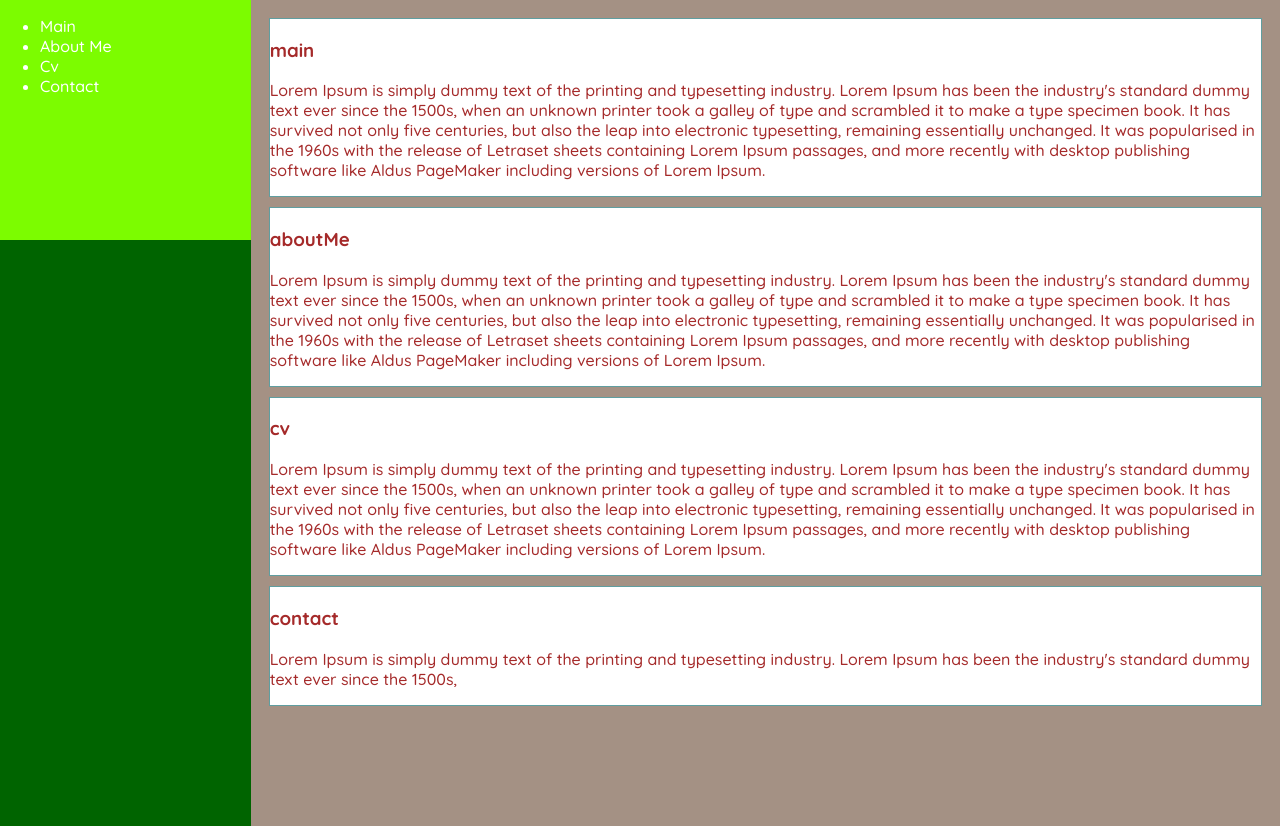
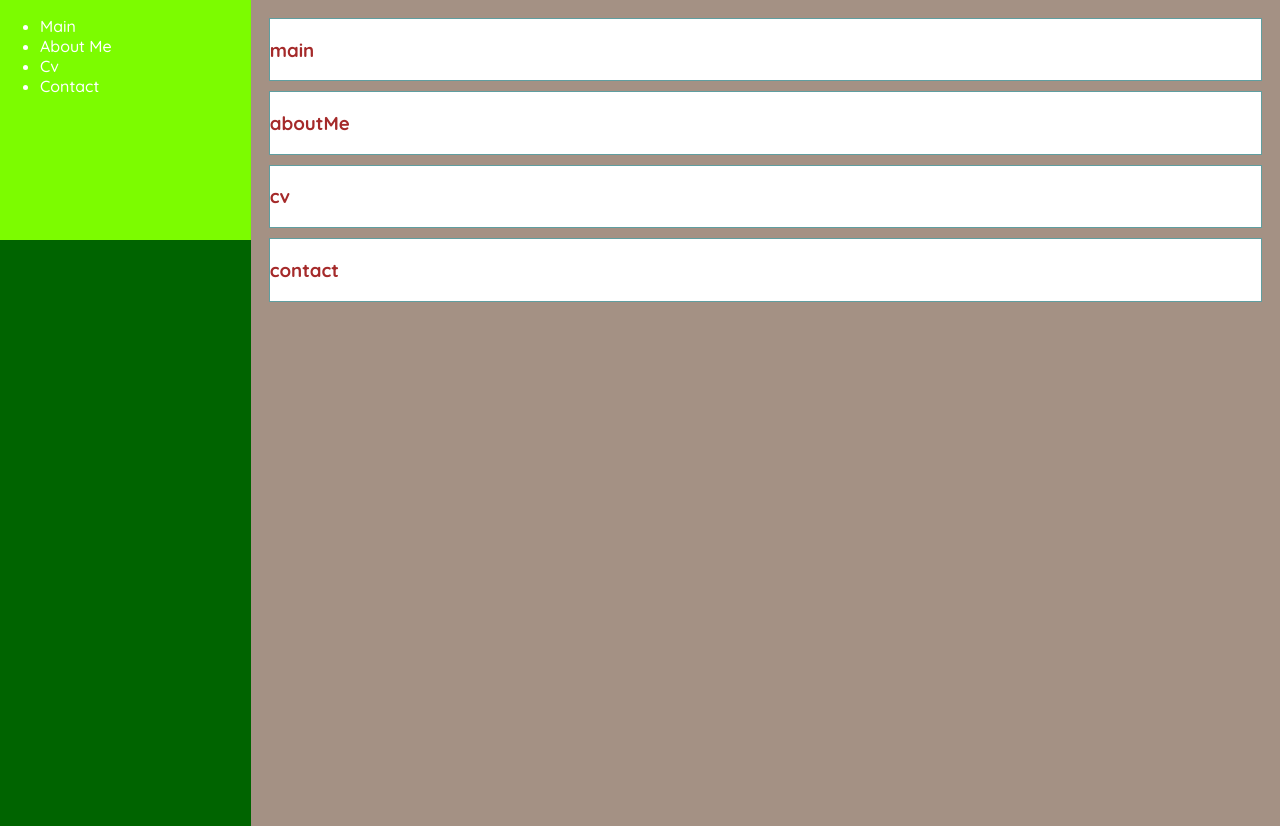
Before and after one commit to LazyCentaur/my-web, a plain HTML site: page index.html in a window 1280 px wide. Drawn offline with Linux system fonts and the light colour scheme.

Commit message:
Eliminamos texto

```diff
--- a/index.html
+++ b/index.html
@@ -24,35 +24,15 @@
     <div id="content">
         <section id="main">
             <h3>main</h3>
-            <p>Lorem Ipsum is simply dummy text of the printing and typesetting industry. Lorem Ipsum has been the industry's
-                standard dummy text ever since the 1500s, when an unknown printer took a galley of type and scrambled it to make
-                a type specimen book. It has survived not only five centuries, but also the leap into electronic typesetting,
-                remaining essentially unchanged. It was popularised in the 1960s with the release of Letraset sheets containing Lorem Ipsum passages,
-                and more recently with desktop publishing software like Aldus PageMaker including versions of Lorem Ipsum.
-            </p>
         </section>
         <section id="about_me">
             <h3>aboutMe</h3>
-            <p>Lorem Ipsum is simply dummy text of the printing and typesetting industry. Lorem Ipsum has been the industry's
-                standard dummy text ever since the 1500s, when an unknown printer took a galley of type and scrambled it to make
-                a type specimen book. It has survived not only five centuries, but also the leap into electronic typesetting,
-                remaining essentially unchanged. It was popularised in the 1960s with the release of Letraset sheets containing Lorem Ipsum passages,
-                and more recently with desktop publishing software like Aldus PageMaker including versions of Lorem Ipsum.
-            </p>
         </section>
         <section id="cv">
             <h3>cv</h3>
-            <p>Lorem Ipsum is simply dummy text of the printing and typesetting industry. Lorem Ipsum has been the industry's
-                standard dummy text ever since the 1500s, when an unknown printer took a galley of type and scrambled it to make
-                a type specimen book. It has survived not only five centuries, but also the leap into electronic typesetting,
-                remaining essentially unchanged. It was popularised in the 1960s with the release of Letraset sheets containing Lorem Ipsum passages,
-                and more recently with desktop publishing software like Aldus PageMaker including versions of Lorem Ipsum.
-            </p>
         </section>
         <section id="contact">
             <h3>contact</h3>
-            <p>Lorem Ipsum is simply dummy text of the printing and typesetting industry. Lorem Ipsum has been the industry's
-                standard dummy text ever since the 1500s,</p>
         </section>
 
     </div>
```
